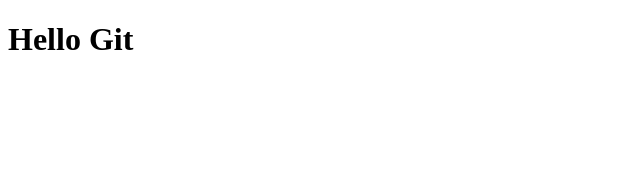
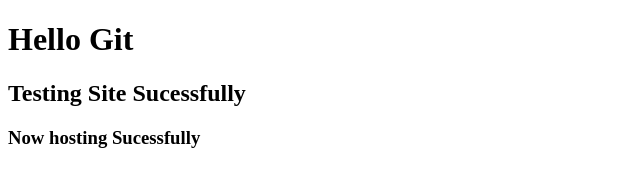
Before and after one commit to Yuvraj-Singh-bot/testing_Web, a plain HTML site: page index.html in a window 1280 px wide. Shown: the whole page, without its empty margins (0-640 px from the left). Drawn offline with Linux system fonts and the light colour scheme.

Commit message:
Renamed test_site.html to index.html

```diff
--- a/test_site.html
+++ b/index.html
@@ -8,6 +8,8 @@
 <body>
 
     <h1> Hello Git </h1>
+    <h2> Testing Site Sucessfully </h2>
+    <h3> Now hosting Sucessfully </h3>
 
 </body>
 </html>
```
